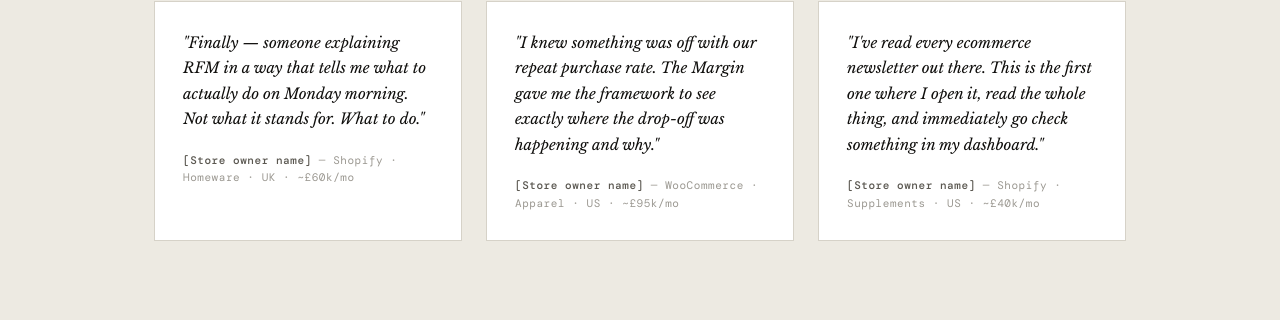
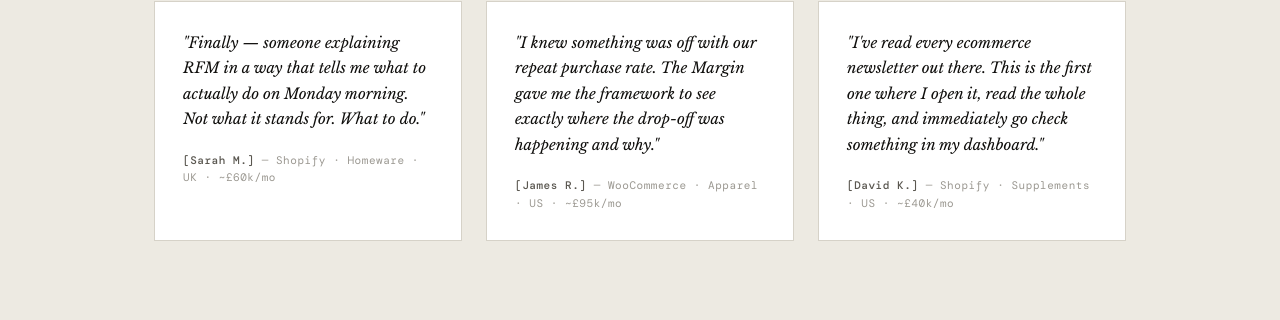
Before and after one commit to izaankazmi/the-margin-website, a plain HTML site: page index.html in a window 1280 px wide. Shown: the part 2924-3244 px from the top of the page. Drawn offline with nearby package versions, Linux system fonts and the light colour scheme.

Commit message:
Update index.html

```diff
--- a/index.html
+++ b/index.html
@@ -770,15 +770,15 @@
     <div class="proof-grid">
       <div class="proof-card">
         <p class="proof-quote">"Finally — someone explaining RFM in a way that tells me what to actually do on Monday morning. Not what it stands for. What to do."</p>
-        <p class="proof-attr"><strong>[Store owner name]</strong> — Shopify · Homeware · UK · ~£60k/mo</p>
+        <p class="proof-attr"><strong>[Sarah M.]</strong> — Shopify · Homeware · UK · ~£60k/mo</p>
       </div>
       <div class="proof-card">
         <p class="proof-quote">"I knew something was off with our repeat purchase rate. The Margin gave me the framework to see exactly where the drop-off was happening and why."</p>
-        <p class="proof-attr"><strong>[Store owner name]</strong> — WooCommerce · Apparel · US · ~£95k/mo</p>
+        <p class="proof-attr"><strong>[James R.]</strong> — WooCommerce · Apparel · US · ~£95k/mo</p>
       </div>
       <div class="proof-card">
         <p class="proof-quote">"I've read every ecommerce newsletter out there. This is the first one where I open it, read the whole thing, and immediately go check something in my dashboard."</p>
-        <p class="proof-attr"><strong>[Store owner name]</strong> — Shopify · Supplements · US · ~£40k/mo</p>
+        <p class="proof-attr"><strong>[David K.]</strong> — Shopify · Supplements · US · ~£40k/mo</p>
       </div>
     </div>
   </div>
```
